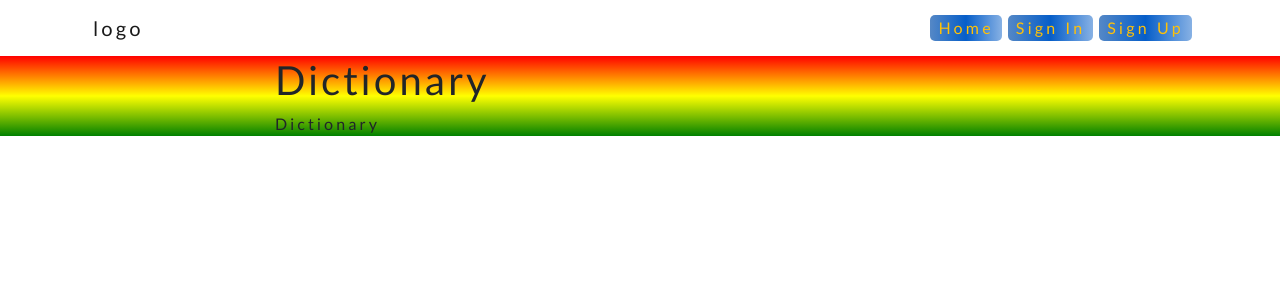
After one commit to josygeorge/flask-backend-milestone-project, a Flask app: template templates/base.html in a window 1280 px wide. The commit adds this page. Shown: the top 300 px of the page. Run offline with Flask 2, Linux system fonts and the light colour scheme; the template is opened without the code that fills it, so the values that code supplies are empty; some libraries are stand-ins or nearby versions.

Commit message:
base html created

```diff
--- /dev/null
+++ b/static/css/style.css
@@ -0,0 +1,35 @@
+/* BASE */
+body {
+    letter-spacing: 0.2rem;
+    font-family: 'Trebuchet MS', 'Lucida Sans Unicode', 'Lucida Grande',
+      'Lucida Sans', Arial, sans-serif;
+  }
+  #mainNav .navbar-nav > li.nav-item > a.nav-link {
+    font-size: 1rem;
+    color: #ffc107;
+    background-image: linear-gradient(to right, #5588c6, #065ec9, #87b1e4);
+    margin: 3px;
+    padding: 1px 8px;
+    border-radius: 5px;
+  }
+  #mainNav .navbar-nav > li.nav-item > a.nav-link:hover {
+    opacity: 0.8;
+    border: 1px solid #ffc107;
+    color: #ffc107;
+  }
+  /* navbar collapse */
+  #mainNav .navbar-collapse.show > ul.navbar-nav {
+    text-align: center;
+  }
+  #mainNav .navbar-collapse.show > ul.navbar-nav > li > a {
+    margin: 1px;
+  }
+  #mainNav .navbar-toggler > i.fas.fa-bars {
+    font-size: 1.2rem;
+  }
+
+  /* HEADER IMAGE */
+  header.masthead {
+    background-image: linear-gradient(red, yellow, green);
+    max-height: 75vh;
+  }
--- /dev/null
+++ b/templates/base.html
@@ -0,0 +1,67 @@
+<!DOCTYPE html>
+<html lang="en">
+<head>
+    <meta charset="UTF-8">
+    <meta http-equiv="X-UA-Compatible" content="IE=edge">
+    <meta name="viewport" content="width=device-width, initial-scale=1.0">
+    <link rel="stylesheet" href="https://cdnjs.cloudflare.com/ajax/libs/font-awesome/5.15.3/css/all.min.css"
+        integrity="sha512-iBBXm8fW90+nuLcSKlbmrPcLa0OT92xO1BIsZ+ywDWZCvqsWgccV3gFoRBv0z+8dLJgyAHIhR35VZc2oM/gI1w=="
+        crossorigin="anonymous" referrerpolicy="no-referrer" type="text/css" />
+    <link rel="stylesheet" href="https://maxcdn.bootstrapcdn.com/bootstrap/4.0.0/css/bootstrap.min.css"
+        integrity="sha384-Gn5384xqQ1aoWXA+058RXPxPg6fy4IWvTNh0E263XmFcJlSAwiGgFAW/dAiS6JXm"
+        crossorigin="anonymous">
+    <link rel="stylesheet" type="text/css" href="{{url_for('static',filename='css/style.css')}}">
+    <title>Glossary</title>
+</head>
+<body>
+    <nav class="navbar navbar-expand-lg navbar-light" id="mainNav">
+        <div class="container">
+            <a class="navbar-brand" href="#!">
+                <img src="#!" alt=""> logo
+            </a>
+            <button class="navbar-toggler navbar-toggler-right" type="button" data-toggle="collapse"
+                data-target="#navbarResponsive" aria-controls="navbarResponsive" aria-expanded="false"
+                aria-label="Toggle navigation">
+                <i class="fas fa-bars"></i>
+            </button>
+            <div class="collapse navbar-collapse" id="navbarResponsive">
+                <ul class="navbar-nav ml-auto">
+                    <li class="nav-item">
+                        <a class="nav-link" href="/">Home</a>
+                    </li>
+                    <li class="nav-item">
+                        <a class="nav-link" href="/">Sign In</a>
+                    </li>
+                    <li class="nav-item">
+                        <a class="nav-link" href="/">Sign Up</a>
+                    </li>
+                </ul>
+            </div>
+        </div>
+    </nav>
+    <!-- Page Header -->
+    <header class="masthead">
+        <div class="overlay"></div>
+        <div class="container">
+            <div class="row">
+                <div class="col-lg-8 col-md-10 mx-auto">
+                    <div class="site-heading">
+                        <h1>Dictionary</h1>
+                        <span class="subheading">Dictionary</span>
+                    </div>
+                </div>
+            </div>
+        </div>
+    </header>
+    <!-- Main Content -->
+    <div class="container">
+
+        {% block content_to_render %}
+        {% endblock %}
+
+    </div>
+
+    <script src="https://code.jquery.com/jquery-3.6.0.min.js" integrity="sha256-/xUj+3OJU5yExlq6GSYGSHk7tPXikynS7ogEvDej/m4=" crossorigin="anonymous"></script>
+    <script src="https://maxcdn.bootstrapcdn.com/bootstrap/4.0.0/js/bootstrap.min.js" integrity="sha384-JZR6Spejh4U02d8jOt6vLEHfe/JQGiRRSQQxSfFWpi1MquVdAyjUar5+76PVCmYl" crossorigin="anonymous"></script>
+</body>
+</html>
```
Also changed, not shown: templates/glossary.html (+5 -13 lines).
